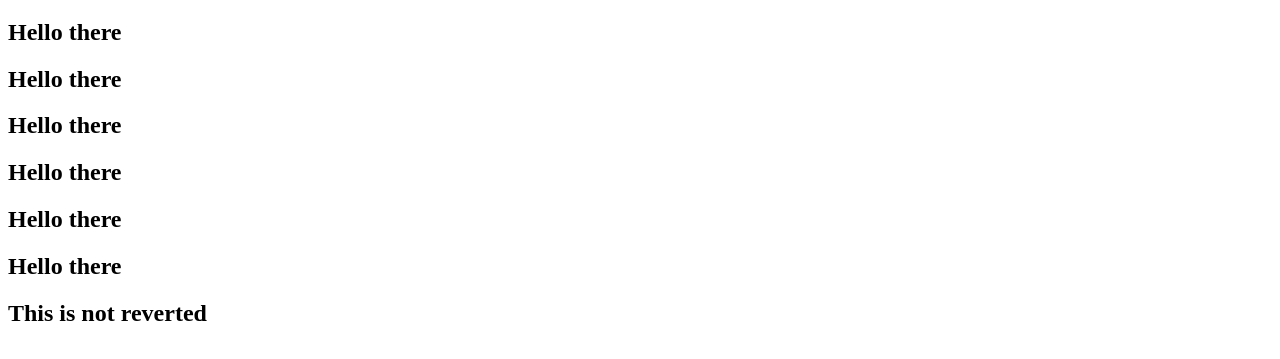
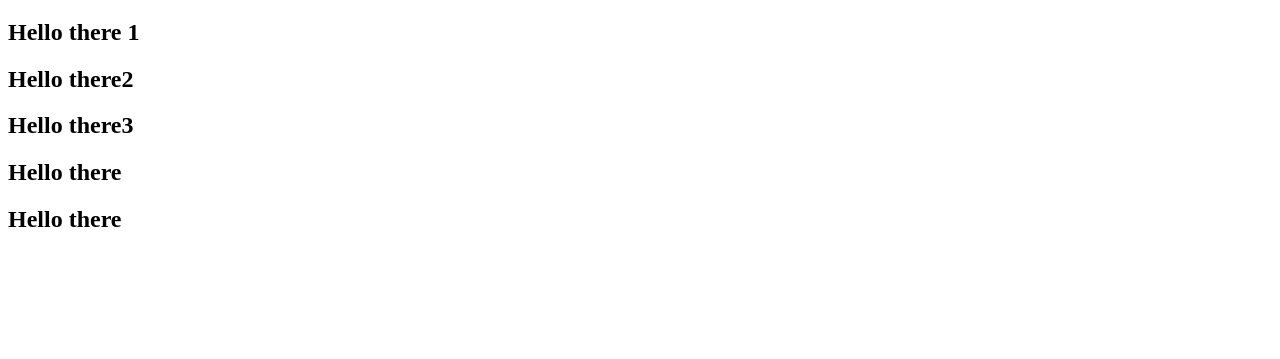
Before and after one commit to shahidrightpoint/gittesting, a plain HTML site: page index.html in a window 1280 px wide. Shown: the part 283-642 px from the top of the page. Drawn offline with Linux system fonts and the light colour scheme.

Commit message:
commiting  hello 3 tak

```diff
--- a/index.html
+++ b/index.html
@@ -32,15 +32,14 @@
     </div>
 
 
-    <h2>Hello there</h2>
+    <h2>Hello there 1</h2>
+    <h2>Hello there2</h2>
+    <h2>Hello there3</h2>
+
+
     <h2>Hello there</h2>
     <h2>Hello there</h2>
 
 
-    <h2>Hello there</h2>
-    <h2>Hello there</h2>
-    <h2>Hello there</h2>
-    <h2>This is not reverted</h2>
-
 </body>
 </html>
```
